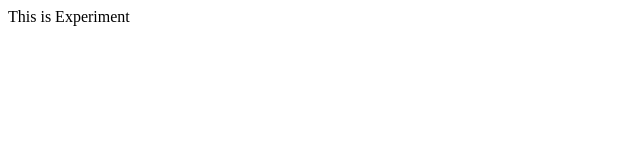
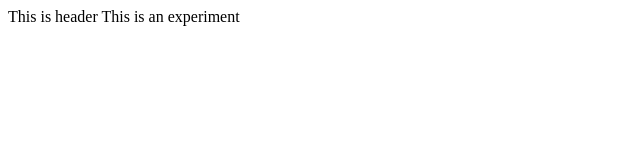
Before and after one commit to Nibin-Mathew/HttpsRemoteRepo, a plain HTML site: page index.html in a window 1280 px wide. Shown: the whole page, without its empty margins (0-640 px from the left). Drawn offline with Linux system fonts and the light colour scheme.

Commit message:
latest version

```diff
--- a/index.html
+++ b/index.html
@@ -1 +1,13 @@
-<html>  This is Experiment  </html>
+<html>
+
+<head> This is header</head>
+
+<body>
+
+This is an experiment
+
+</body>
+
+
+
+  </html>
```
